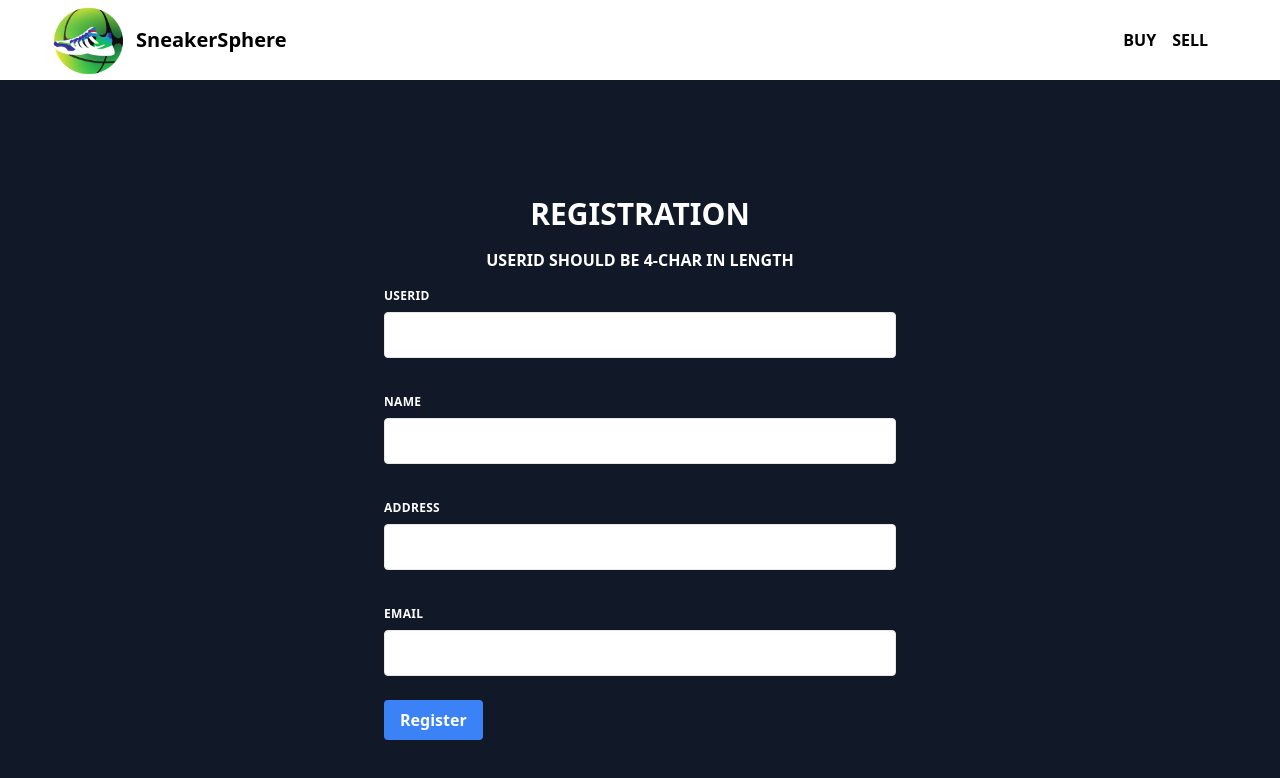
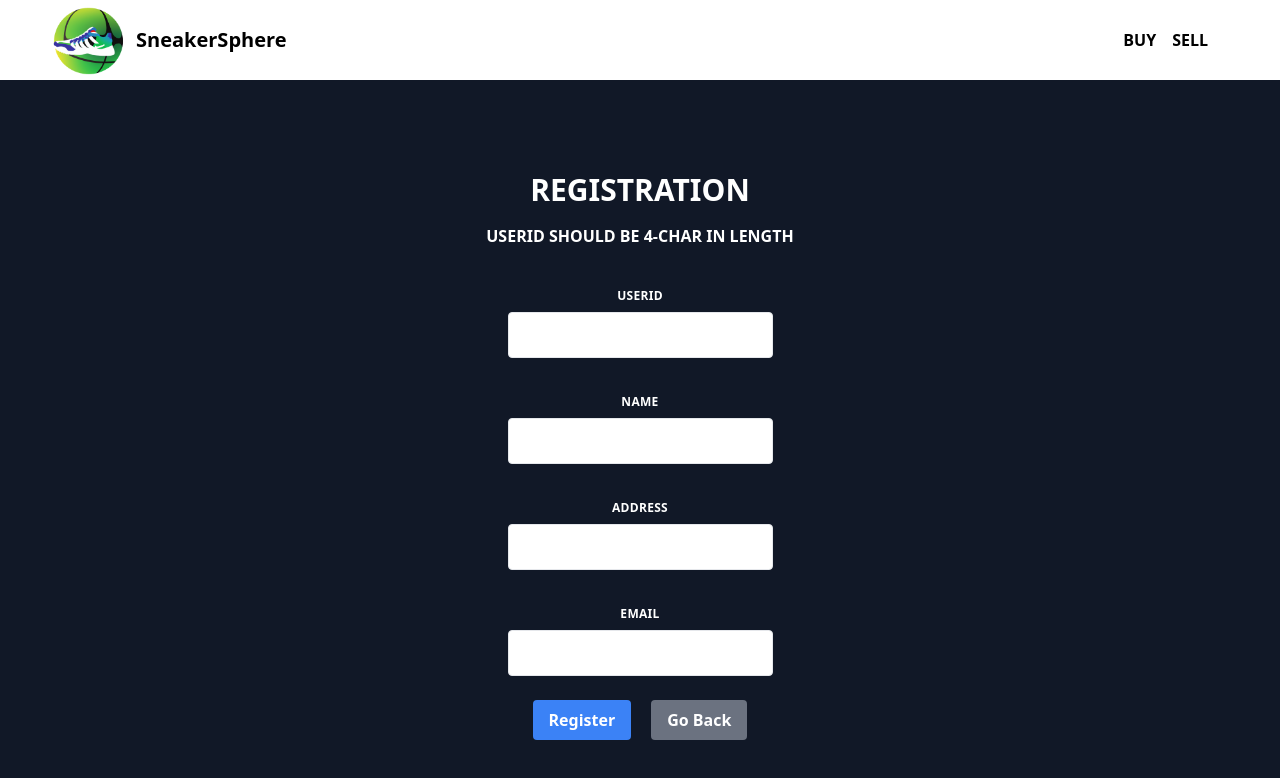
Before and after one commit to nathanfleet/sneaker-sphere, a React (Create React App) app: page /register in a window 1280 px wide. Shown: the top 778 px of the page. Built offline with nearby package versions, Linux system fonts and the light colour scheme.

Commit message:
style fixes

```diff
--- a/src/components/Hero.jsx
+++ b/src/components/Hero.jsx
@@ -12,7 +12,7 @@ function Hero() {
   };
 
   return (
-    <div className="bg-gray-900 text-white w-screen h-screen mt-5">
+    <div className="overflow-hidden bg-gray-900 text-white w-screen h-screen mt-5">
       <div className="max-w-7xl mx-auto py-16 px-4 sm:py-24 sm:px-6 lg:px-8">
         <div className="text-center">
           <div className="w-36 h-36 mx-auto">
--- a/src/pages/Registration.jsx
+++ b/src/pages/Registration.jsx
@@ -1,4 +1,5 @@
 import { useState } from "react";
+import { useNavigate } from 'react-router-dom';
 import axios from "axios";
 
 function Registration() {
@@ -6,6 +7,7 @@ function Registration() {
   const [Name, setName] = useState("");
   const [Address, setAddress] = useState("");
   const [Email, setEmail] = useState("");
+  const navigate = useNavigate();
 
   const handleSubmit = (event) => {
     event.preventDefault();
@@ -36,6 +38,10 @@ const handleSubmit = (event) => {
       });
   };
 
+  const goBack = () => {
+    navigate(-1);
+  };
+
 
     return (
       <div className="bg-gray-900 flex justify-center items-center h-screen">
@@ -43,8 +49,8 @@ const handleSubmit = (event) => {
           <h2 className="text-center text-white text-3xl font-bold uppercase mb-4">Registration</h2>
           <p className="text-center text-white font-semibold uppercase mb-4">UserID should be 4-char in length</p>
 
-        <div className="flex flex-wrap -mx-3 mb-6">
-          <div className="w-full px-3">
+          <div className="flex flex-wrap -mx-3 mb-6 mt-10">
+            <div className="w-full px-3 text-center">
               <label
                 htmlFor="userID"
                 className="block uppercase tracking-wide text-white text-xs font-bold mb-2"
@@ -57,12 +63,12 @@ const handleSubmit = (event) => {
                 name="userID"
                 value={UserID}
                 onChange={(event) => setUserID(event.target.value)}
-              className="appearance-none block w-full bg-white text-gray-700 border border-gray-200 rounded py-3 px-4 mb-3 leading-tight focus:outline-none focus:bg-white focus:border-gray-500"
+                className="appearance-none block max-w-xs mx-auto bg-white text-gray-700 border border-gray-200 rounded py-3 px-4 mb-3 leading-tight focus:outline-none focus:bg-white focus:border-gray-500"
               />
             </div>
           </div>
           <div className="flex flex-wrap -mx-3 mb-6">
-          <div className="w-full px-3">
+            <div className="w-full px-3 text-center">
               <label
                 htmlFor="name"
                 className="block uppercase tracking-wide text-white text-xs font-bold mb-2"
@@ -75,12 +81,12 @@ const handleSubmit = (event) => {
                 name="name"
                 value={Name}
                 onChange={(event) => setName(event.target.value)}
-              className="appearance-none block w-full bg-white text-gray-700 border border-gray-200 rounded py-3 px-4 mb-3 leading-tight focus:outline-none focus:bg-white focus:border-gray-500"
+                className="appearance-none block max-w-xs mx-auto bg-white text-gray-700 border border-gray-200 rounded py-3 px-4 mb-3 leading-tight focus:outline-none focus:bg-white focus:border-gray-500"
               />
             </div>
           </div>
           <div className="flex flex-wrap -mx-3 mb-6">
-          <div className="w-full px-3">
+            <div className="w-full px-3 text-center">
               <label
                 htmlFor="address"
                 className="block uppercase tracking-wide text-white text-xs font-bold mb-2"
@@ -93,12 +99,12 @@ const handleSubmit = (event) => {
                 name="address"
                 value={Address}
                 onChange={(event) => setAddress(event.target.value)}
-              className="appearance-none block w-full bg-white text-gray-700 border border-gray-200 rounded py-3 px-4 mb-3 leading-tight focus:outline-none focus:bg-white focus:border-gray-500"
+                className="appearance-none block max-w-xs mx-auto bg-white text-gray-700 border border-gray-200 rounded py-3 px-4 mb-3 leading-tight focus:outline-none focus:bg-white focus:border-gray-500"
               />
             </div>
           </div>
           <div className="flex flex-wrap -mx-3 mb-6">
-  <div className="w-full px-3 mb-6 md:mb-0">
+    <div className="w-full px-3 mb-6 md:mb-0 text-center">
       <label
         htmlFor="email"
         className="block uppercase tracking-wide text-white text-xs font-bold mb-2"
@@ -111,17 +117,23 @@ const handleSubmit = (event) => {
         name="email"
         value={Email}
         onChange={(event) => setEmail(event.target.value)}
-      className="appearance-none block w-full bg-white text-gray-700 border border-gray-200 rounded py-3 px-4 leading-tight focus:outline-none focus:bg-white focus:border-gray-500"
+        className="appearance-none block max-w-xs mx-auto bg-white text-gray-700 border border-gray-200 rounded py-3 px-4 leading-tight focus:outline-none focus:bg-white focus:border-gray-500"
       />
     </div>
   </div>
-<div className="flex flex-wrap -mx-3 mb-6 justify-center">
-  <div className="w-full px-3 mb-6 md:mb-0">
+  <div className="flex flex-wrap -mx-3 mb-6 items-center justify-center text-center">
+    <div className="w-full px-3 mb-6">
       <button
         type="submit"
         className="bg-blue-500 hover:bg-blue-700 text-white font-bold py-2 px-4 rounded"
       >
         Register
+      </button>
+      <button
+        className="bg-gray-500 hover:bg-gray-700 text-white font-bold py-2 px-4 ml-5 rounded"
+        onClick={goBack}
+        >
+        Go Back
       </button>
     </div>
   </div>
--- a/src/pages/Sell.jsx
+++ b/src/pages/Sell.jsx
@@ -197,13 +197,15 @@ const handleSubmit = async (e) => {
                   onChange={(e) => setImage(e.target.value)}
                 />
               </div>
+              </div>
+            </div>
+            <div className="mt-8 flex justify-center">
                 <button
                   type="submit"
-              className="mt-8 w-full inline-flex items-center justify-center px-6 py-3 border border-transparent rounded-md shadow-sm text-base font-medium text-white bg-blue-500 hover:bg-blue-600 focus:outline-none focus:ring-2 focus:ring-offset-2 focus:ring-blue-500 sm:w-auto"
+                  className="w-full px-6 py-3 border border-transparent rounded-md shadow-sm text-base font-medium text-white bg-blue-500 hover:bg-blue-600 focus:outline-none focus:ring-2 focus:ring-offset-2 focus:ring-blue-500 sm:w-auto"
                   >
                   Submit
                 </button>
-            </div>
               </div>
           </form>
         </div>
```
Lines whose indentation alone changed are shown as unchanged.
